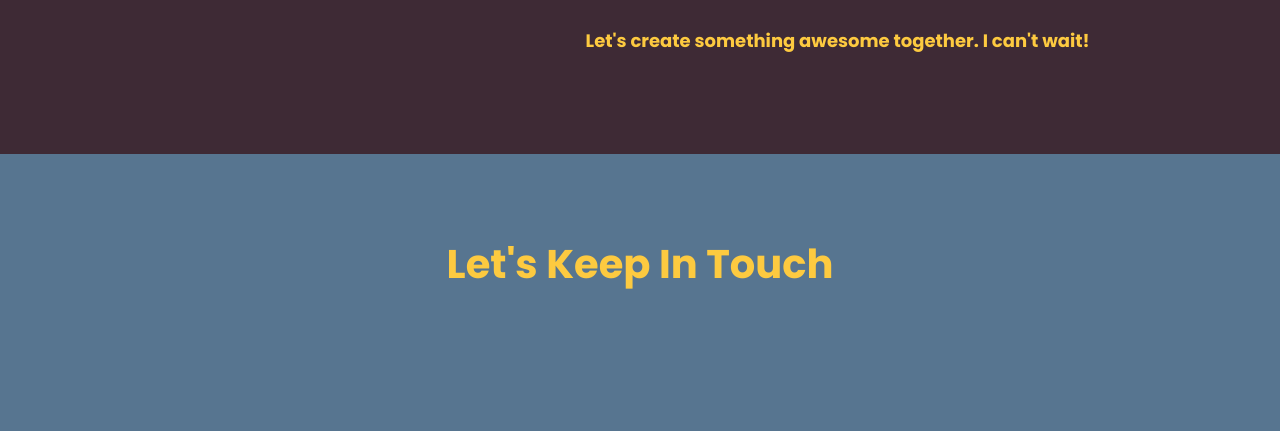
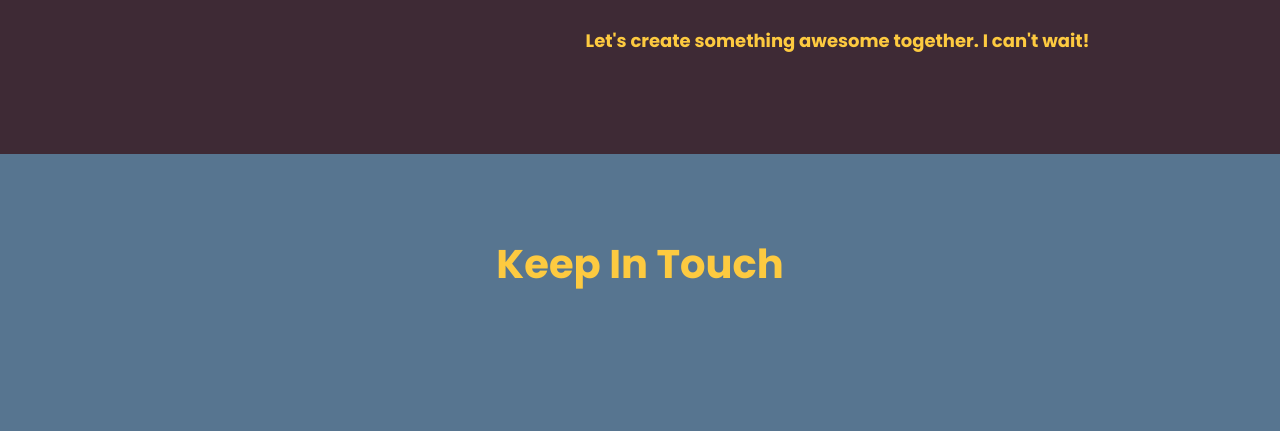
Before and after one commit to nicolebaggerly/portfolio-nicole-baggerly, a website built with Parcel: page index.html in a window 1280 px wide. Shown: the part 3802-4233 px from the top of the page. Built offline with nearby package versions, Linux system fonts and the light colour scheme.

Commit message:
Edited contact title

```diff
--- a/index.html
+++ b/index.html
@@ -235,7 +235,7 @@
 
   <footer id="contact">
     <div class="content-wrapper">
-      <h3>Let's Keep In Touch</h3>
+      <h3>Keep In Touch</h3>
       <div class="contact-wrapper">
         <div class="contact-info">
           <h5 class="contact-title">Connect</h5>
```
